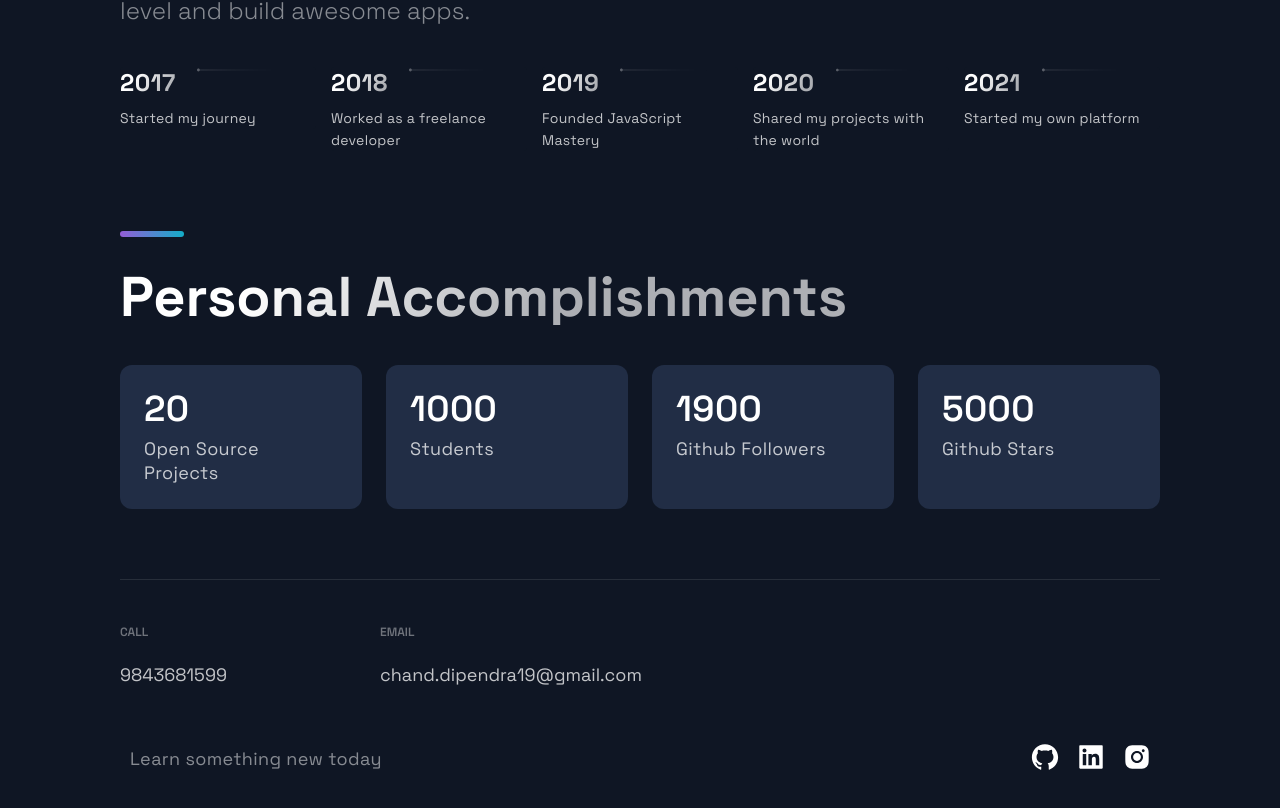
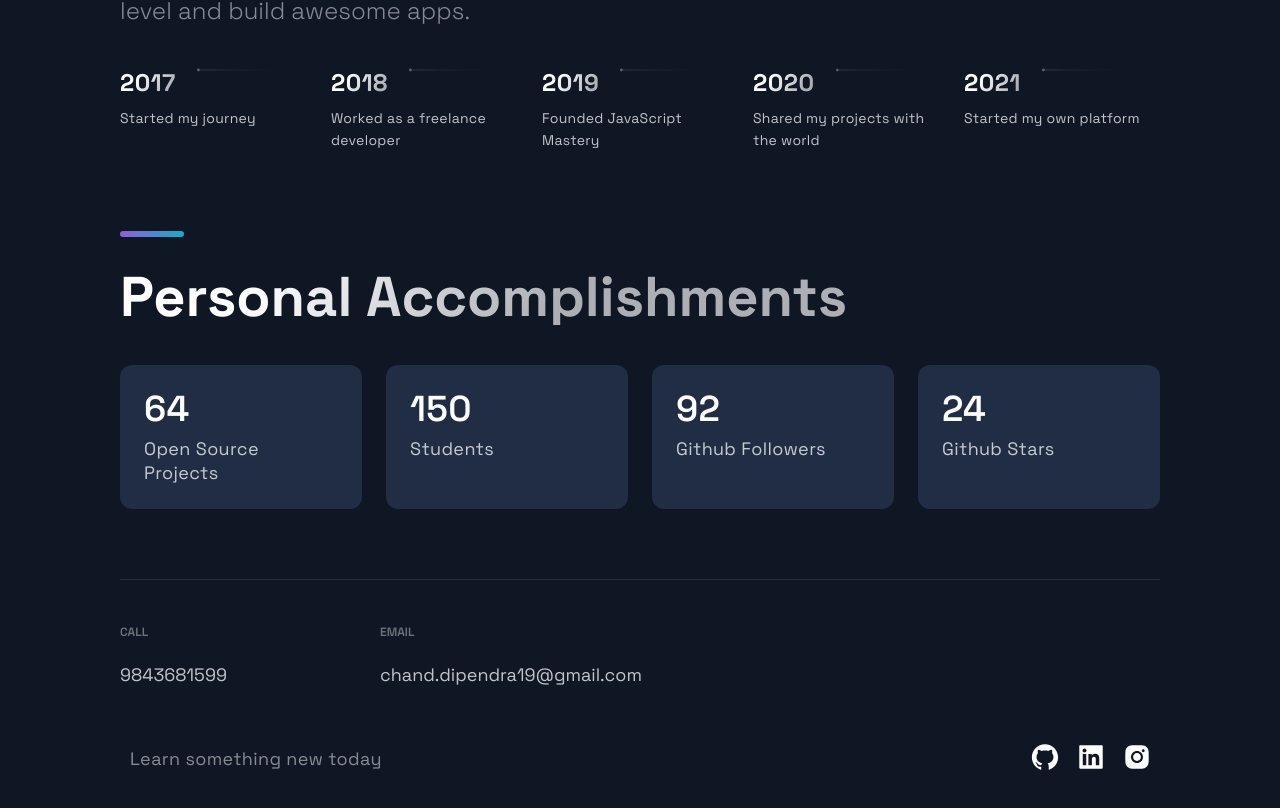
Before and after one commit to dealbisac/perfect-portfolio, a Next.js app: page / in a window 1280 px wide. Shown: the part 2758-3566 px from the top of the page. Built offline with nearby package versions, Linux system fonts and the light colour scheme.

Commit message:
refactor: update actual github stats

```diff
--- a/src/components/Acomplishments/Acomplishments.js
+++ b/src/components/Acomplishments/Acomplishments.js
@@ -4,10 +4,10 @@ import { Section, SectionDivider, SectionTitle } from '../../styles/GlobalCompon
 import { Box, Boxes, BoxNum, BoxText } from './AcomplishmentsStyles';
 
 const data = [
-  { number: 20, text: 'Open Source Projects'},
-  { number: 1000, text: 'Students', },
-  { number: 1900, text: 'Github Followers', },
-  { number: 5000, text: 'Github Stars', }
+  { number: 64, text: 'Open Source Projects'},
+  { number: 150, text: 'Students', },
+  { number: 92, text: 'Github Followers', },
+  { number: 24, text: 'Github Stars', }
 ];
 
 const Acomplishments = () => (
```
